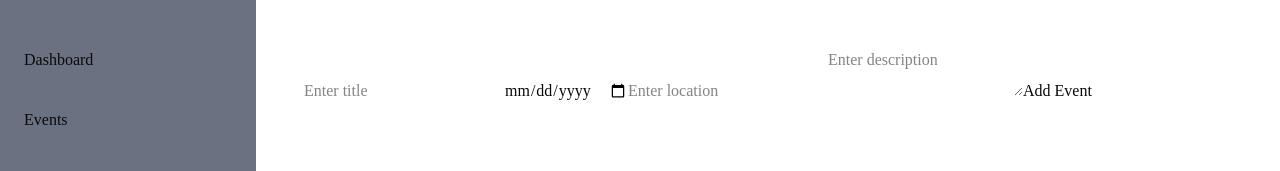
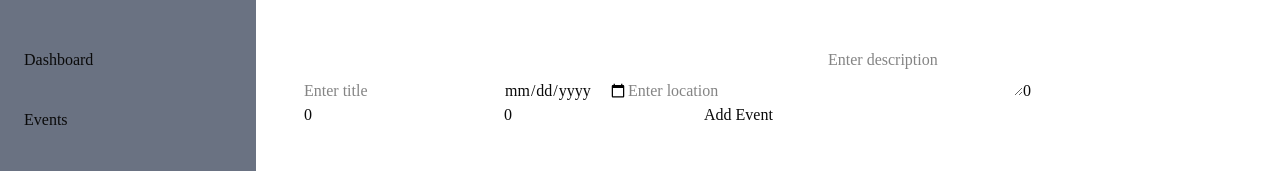
Before and after one commit to shauryasync/verity-impact, a Next.js app: page /dashboard/events/new in a window 1280 px wide. Shown: the top 171 px of the page. Built offline with nearby package versions, Linux system fonts and the light colour scheme.

Commit message:
feat: add impact metrics to events

```diff
--- a/src/app/dashboard/events/[id]/edit/page.js
+++ b/src/app/dashboard/events/[id]/edit/page.js
@@ -12,6 +12,9 @@ export default function Page() {
     date: "",
     location: "",
     description: "",
+    mealsServed: 0,
+    beneficiariesReached: 0,
+    fundsRaised: 0,
   });
 
   useEffect(() => {
@@ -24,6 +27,9 @@ export default function Page() {
         date: data.date || "",
         location: data.location || "",
         description: data.description || "",
+        mealsServed: data.mealsServed || 0,
+        beneficiariesReached: data.beneficiariesReached || 0,
+        fundsRaised: data.fundsRaised || 0,
       });
     }
 
@@ -33,11 +39,11 @@ export default function Page() {
   }, [id]);
 
   const handleChange = (e) => {
-    const { name, value } = e.target;
+    const { name, value, type } = e.target;
 
     setFormData((prev) => ({
       ...prev,
-      [name]: value,
+      [name]: type === "number" ? Number(value) : value,
     }));
   };
 
--- a/src/app/dashboard/events/[id]/page.js
+++ b/src/app/dashboard/events/[id]/page.js
@@ -80,7 +80,11 @@ export default function Page() {
       <p>{event.description}</p>
       <p>{event.date}</p>
       <p>{event.location}</p>
+      <p>Meals Served: {event.mealsServed || 0}</p>
 
+      <p>Beneficiaries Reached: {event.beneficiariesReached || 0}</p>
+
+      <p>Funds Raised: ₹{event.fundsRaised || 0}</p>
       <p>Volunteers Assigned: {assignedVolunteers.length}</p>
 
       <h2>Assigned Volunteers</h2>
--- a/src/app/dashboard/events/new/page.js
+++ b/src/app/dashboard/events/new/page.js
@@ -11,6 +11,10 @@ export default function Page() {
     location: "",
     description: "",
     volunteerIds: [],
+
+    mealsServed: 0,
+    beneficiariesReached: 0,
+    fundsRaised: 0,
   });
 
   const handleChange = (e) => {
@@ -18,10 +22,9 @@ export default function Page() {
 
     setFormData((prev) => ({
       ...prev,
-      [name]: value,
+      [name]: e.target.type === "number" ? Number(value) : value,
     }));
   };
-
   const handleSubmit = async (e) => {
     e.preventDefault();
 
@@ -42,6 +45,9 @@ export default function Page() {
       date: "",
       location: "",
       description: "",
+      mealsServed: 0,
+      beneficiariesReached: 0,
+      fundsRaised: 0,
     });
 
     router.push("/dashboard/events");
@@ -78,6 +84,29 @@ export default function Page() {
         value={formData.description}
         onChange={handleChange}
       />
+      <input
+        type="number"
+        name="mealsServed"
+        placeholder="Meals Served"
+        value={formData.mealsServed}
+        onChange={handleChange}
+      />
+
+      <input
+        type="number"
+        name="beneficiariesReached"
+        placeholder="Beneficiaries Reached"
+        value={formData.beneficiariesReached}
+        onChange={handleChange}
+      />
+
+      <input
+        type="number"
+        name="fundsRaised"
+        placeholder="Funds Raised"
+        value={formData.fundsRaised}
+        onChange={handleChange}
+      />
 
       <button type="submit">Add Event</button>
     </form>
```
